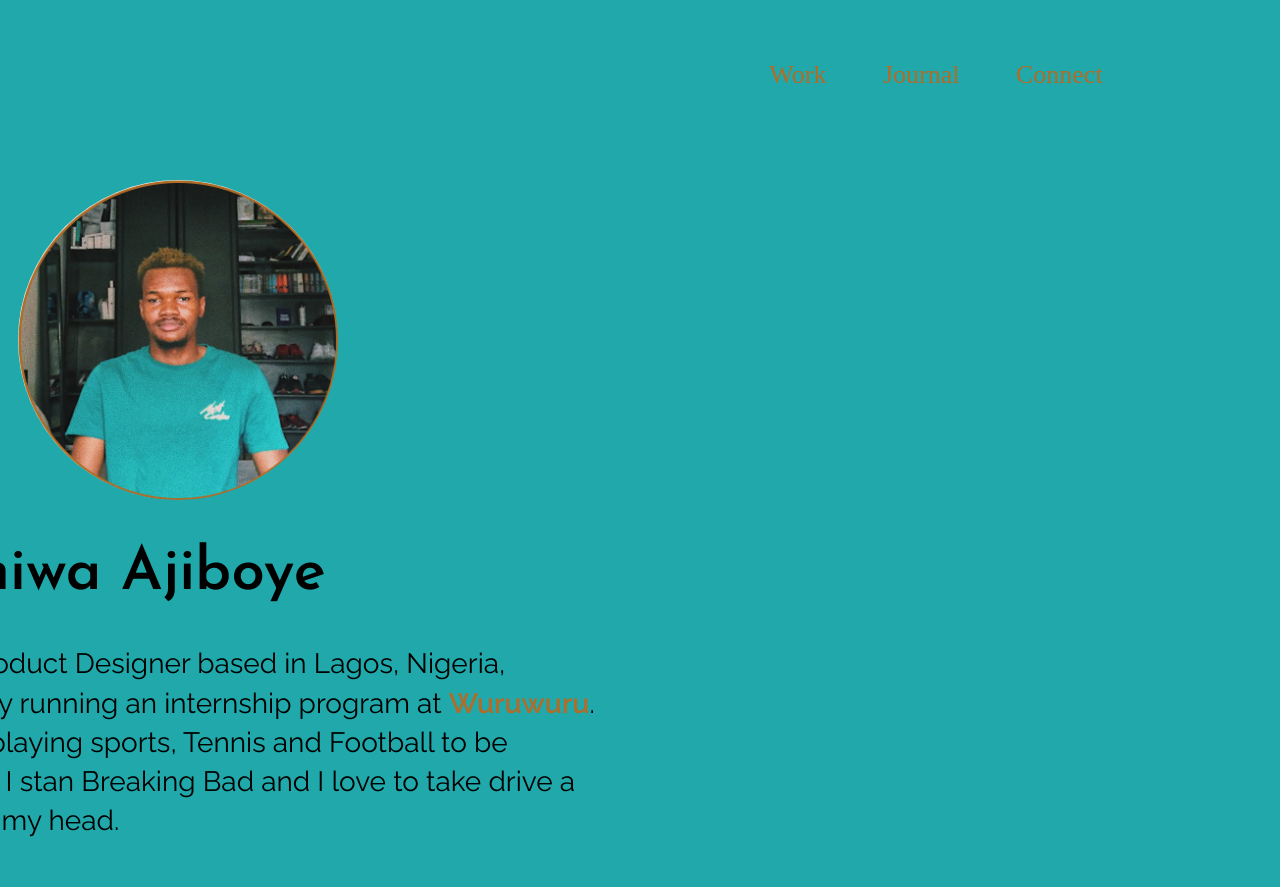
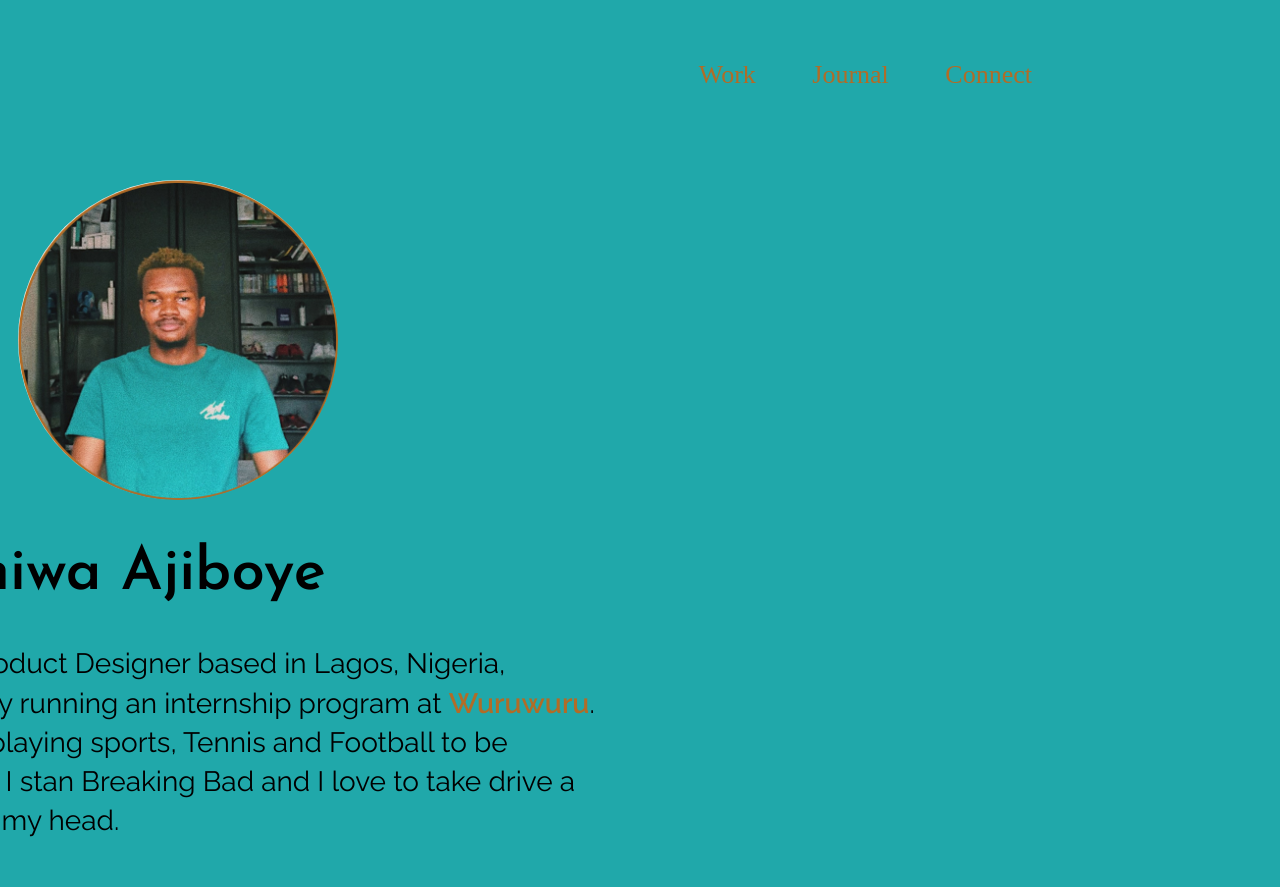
Before and after one commit to OluwaseunSowemimo/OluwaseunSowemimo.github.io, a plain HTML site: page index.html in a window 1280 px wide. Shown: the top 887 px of the page. Drawn offline with nearby package versions, Linux system fonts and the light colour scheme; a script that the page names is missing.

Commit message:
Update style.css

```diff
--- a/style.css
+++ b/style.css
@@ -24,7 +24,7 @@
 
 
     body {
-        width: fit-content !important;
+        width: auto !important;
         background-color: #20A8AA;
         margin-left: -8% !important;
         margin-right: 10% !important;
```
